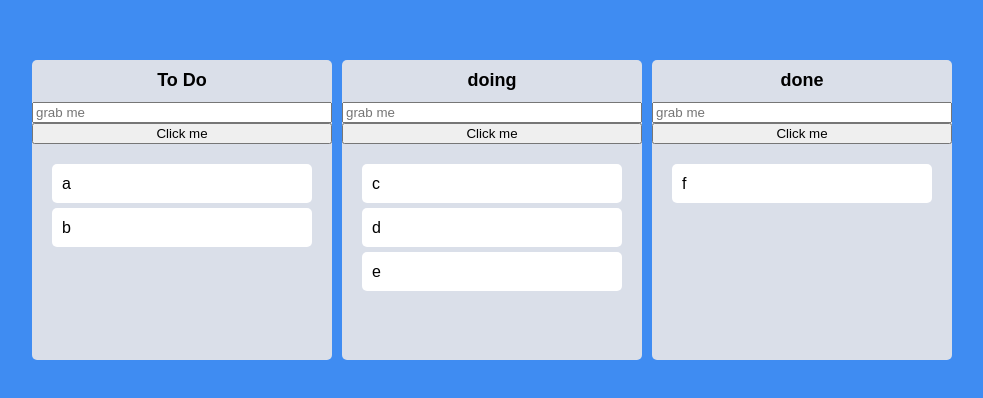
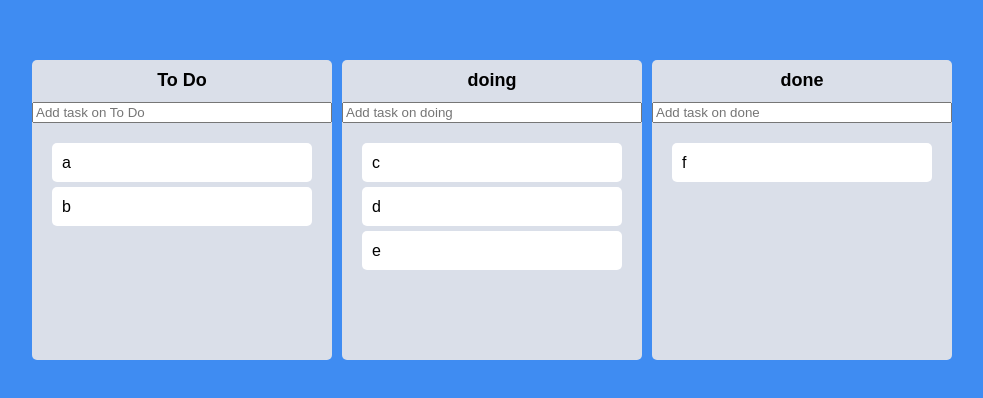
Before and after one commit to naraeseoWeb/nomad-react-masterclass, a React (Create React App) app: page / in a window 1280 px wide. Shown: the part 190-588 px from the top of the page, without its empty margins (148-1131 px from the left). Built offline with nearby package versions, Linux system fonts and the light colour scheme.

Commit message:
#6.14 [칸반보드] : react hook form 사용

```diff
--- a/src/Components/Board.tsx
+++ b/src/Components/Board.tsx
@@ -1,5 +1,5 @@
 import { Droppable } from '@hello-pangea/dnd';
-import { useRef } from 'react';
+import { useForm } from 'react-hook-form';
 import styled from 'styled-components';
 import DraggableCard from './DraggableCard';
 
@@ -18,6 +18,13 @@ const Title = styled.h2`
   font-weight: 600;
   margin-bottom: 10px;
   font-size: 18px;
+`;
+
+const Form = styled.form`
+  width: 100%;
+  input {
+    width: 100%;
+  }
 `;
 
 interface IAreaProps {
@@ -41,20 +48,27 @@ interface IBoardProps {
   boardId: string;
 }
 
+interface IForm {
+  toDo: string;
+}
+
 const Board = ({ toDos, boardId }: IBoardProps) => {
-  const inputRef = useRef<HTMLInputElement>(null);
-  const onClick = () => {
-    inputRef.current?.focus();
-    setTimeout(() => {
-      inputRef.current?.blur();
-    }, 5000);
+  const { register, setValue, handleSubmit } = useForm<IForm>();
+  const onValid = (data: IForm) => {
+    console.log(data);
+    setValue('toDo', '');
   };
 
   return (
     <Wrapper>
       <Title>{boardId}</Title>
-      <input ref={inputRef} placeholder='grab me' />
-      <button onClick={onClick}>Click me</button>
+      <Form onSubmit={handleSubmit(onValid)}>
+        <input
+          {...register('toDo')}
+          type='text'
+          placeholder={`Add task on ${boardId}`}
+        />
+      </Form>
       <Droppable droppableId={boardId}>
         {(magic, info) => (
           <Area
```
